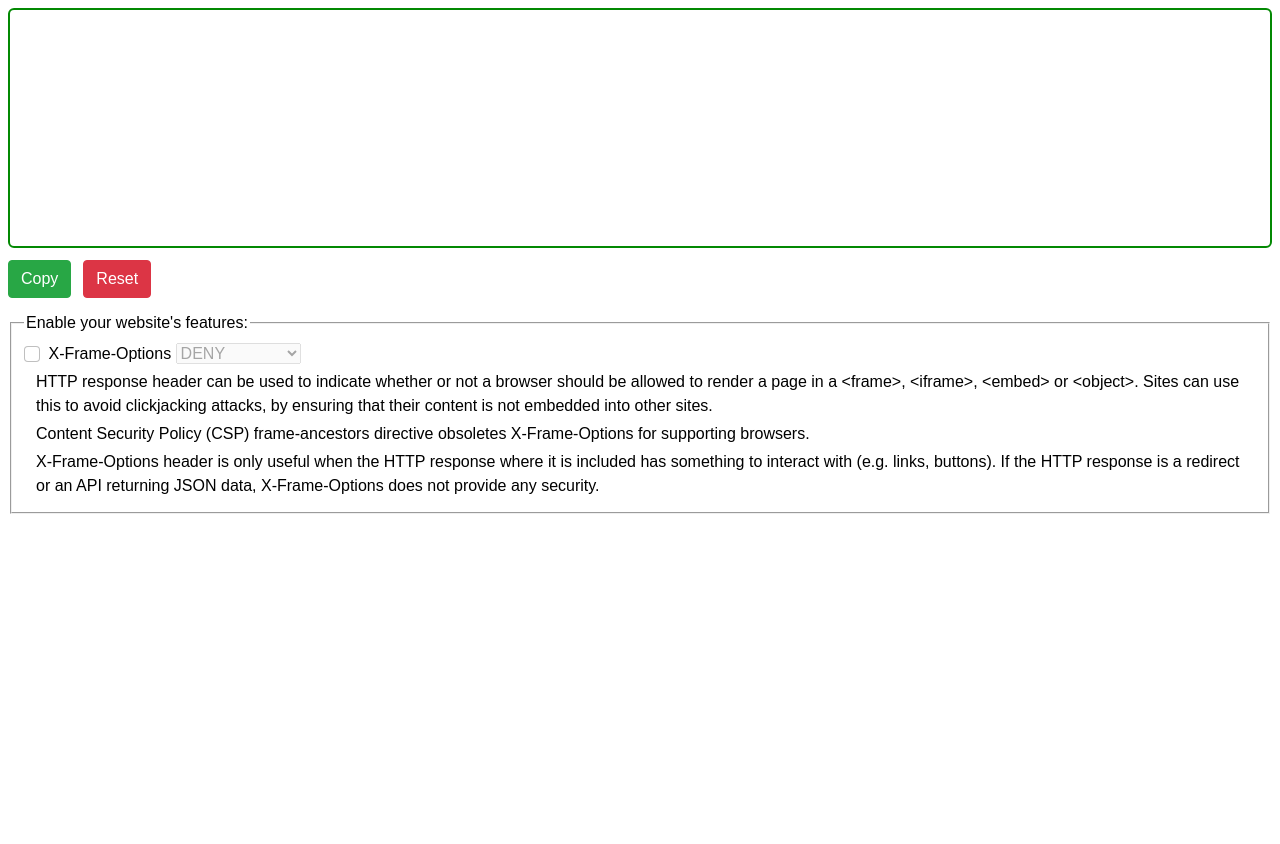
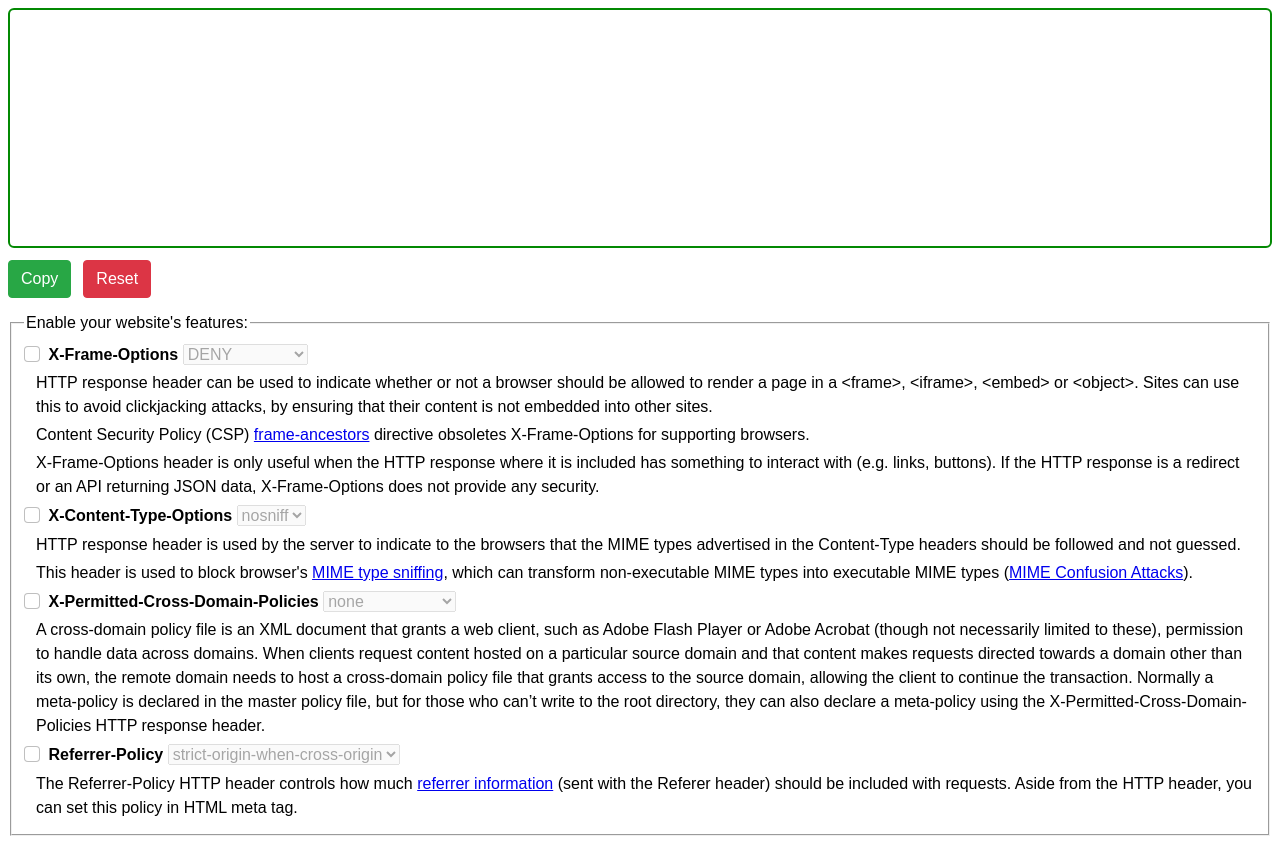
Before and after one commit to romria/security-response-headers-builder, a website: page src/index.html in a window 1280 px wide. Before the commit the page ends 800 px from the top, so only its background shows below. Drawn offline with Linux system fonts and the light colour scheme.

Commit message:
added more inputs

```diff
--- a/src/index.html
+++ b/src/index.html
@@ -85,7 +85,7 @@
       }
       .label {
         display: inline-block;
-        line-height: 1.5;
+        line-height: 1.6;
       }
       .tab {
         margin: 4px 0 4px 12px;
@@ -124,6 +124,7 @@
       }
       .label {
         cursor: pointer;
+        font-weight: 600;
       }
     </style>
   </head>
@@ -160,10 +161,57 @@
       HTTP response header can be used to indicate whether or not a browser should be allowed to render a page in a &lt;frame&gt;, &lt;iframe&gt;, &lt;embed&gt; or &lt;object&gt;. Sites can use this to avoid clickjacking attacks, by ensuring that their content is not embedded into other sites.
     </p>
     <p class="p tab">
-      Content Security Policy (CSP) frame-ancestors directive obsoletes X-Frame-Options for supporting browsers.
+      Content Security Policy (CSP) <a href="https://developer.mozilla.org/en-US/docs/Web/HTTP/Headers/Content-Security-Policy/frame-ancestors" target="_blank">frame-ancestors</a> directive obsoletes X-Frame-Options for supporting browsers.
     </p>
     <p class="p tab">
       X-Frame-Options header is only useful when the HTTP response where it is included has something to interact with (e.g. links, buttons). If the HTTP response is a redirect or an API returning JSON data, X-Frame-Options does not provide any security.
+    </p>
+
+    <div class="row">
+      <input class="checkbox" type="checkbox" id="xcto" name="xcto">
+      <label class="label" for="xcto">X-Content-Type-Options</label>
+      <select id="s_xcto" name="xcto" disabled>
+        <option value="nosniff" selected>nosniff</option>
+      </select>
+    </div>
+    <p class="p tab">
+      HTTP response header is used by the server to indicate to the browsers that the MIME types advertised in the Content-Type headers should be followed and not guessed.
+    </p>
+    <p class="p tab">
+      This header is used to block browser's <a href="https://developer.mozilla.org/en-US/docs/Web/HTTP/Basics_of_HTTP/MIME_types#mime_sniffing" target="_blank">MIME type sniffing</a>, which can transform non-executable MIME types into executable MIME types (<a href="https://blog.mozilla.org/security/2016/08/26/mitigating-mime-confusion-attacks-in-firefox/" target="_blank">MIME Confusion Attacks</a>).
+    </p>
+
+    <div class="row">
+      <input class="checkbox" type="checkbox" id="xpcdp" name="xpcdp">
+      <label class="label" for="xpcdp">X-Permitted-Cross-Domain-Policies</label>
+      <select id="s_xpcdp" name="xpcdp" disabled>
+        <option value="none" selected>none</option>
+        <option value="master-only">master-only</option>
+        <option value="by-content-type">by-content-type</option>
+        <option value="by-ftp-filename">by-ftp-filename</option>
+        <option value="all">all</option>
+      </select>
+    </div>
+    <p class="p tab">
+      A cross-domain policy file is an XML document that grants a web client, such as Adobe Flash Player or Adobe Acrobat (though not necessarily limited to these), permission to handle data across domains. When clients request content hosted on a particular source domain and that content makes requests directed towards a domain other than its own, the remote domain needs to host a cross-domain policy file that grants access to the source domain, allowing the client to continue the transaction. Normally a meta-policy is declared in the master policy file, but for those who can’t write to the root directory, they can also declare a meta-policy using the X-Permitted-Cross-Domain-Policies HTTP response header.
+    </p>
+
+    <div class="row">
+      <input class="checkbox" type="checkbox" id="rp" name="rp">
+      <label class="label" for="rp">Referrer-Policy</label>
+      <select id="s_rp" name="rp" disabled>
+        <option value="strict-origin-when-cross-origin" selected>strict-origin-when-cross-origin</option>
+        <option value="strict-origin">strict-origin</option>
+        <option value="no-referrer">no-referrer</option>
+        <option value="no-referrer-when-downgrade">no-referrer-when-downgrade</option>
+        <option value="origin">origin</option>
+        <option value="origin-when-cross-origin">origin-when-cross-origin</option>
+        <option value="same-origin">same-origin</option>
+        <option value="unsafe-url">unsafe-url</option>
+      </select>
+    </div>
+    <p class="p tab">
+      The Referrer-Policy HTTP header controls how much <a href="https://developer.mozilla.org/en-US/docs/Web/Security/Referer_header:_privacy_and_security_concerns" target="_blank">referrer information</a> (sent with the Referer header) should be included with requests. Aside from the HTTP header, you can set this policy in HTML meta tag.
     </p>
 
 <!--    <div class="row tab">-->
@@ -180,6 +228,7 @@
       xcto: {n: 'X-Content-Type-Options', v: 'nosniff'}, // https://cheatsheetseries.owasp.org/cheatsheets/HTTP_Headers_Cheat_Sheet.html#x-content-type-options
       xpcdp: {n: 'X-Permitted-Cross-Domain-Policies', v : 'none'}, //
       rp: {n: 'Referrer-Policy', v: 'strict-origin-when-cross-origin'}, // https://cheatsheetseries.owasp.org/cheatsheets/HTTP_Headers_Cheat_Sheet.html#referrer-policy
+
       ct: {n: 'Content-Type', v: 'text/html; charset=UTF-8'}, // https://cheatsheetseries.owasp.org/cheatsheets/HTTP_Headers_Cheat_Sheet.html#content-type
       cc: {n: 'Cache-Control', v: 'no-store, max-age=0'},
       p: {n: 'Pragma', v: 'no-cache'}, // The Pragma header is only specified for backwards compatibility with the HTTP/1.0 caches.
@@ -201,6 +250,7 @@
     Object.fromEntries = arr => Object.assign({}, ...Array.from(arr, k => ({[k]: false})));
     const boxKeys = Object.keys(HEADERS_TO_ADD);
     const boxValues = Object.fromEntries(boxKeys);
+    const selectValues = Object.fromEntries(boxKeys);
 
     // Prevent information disclosure via HTTP headers
     const HEADERS_TO_REMOVE = [
@@ -266,7 +316,8 @@
     }
 
     // Change events for feature toggling
-    document.querySelectorAll('input[type="checkbox"]').forEach(cb => cb.addEventListener('change', function({target:{id, checked}}) {
+    document.querySelectorAll('input[type="checkbox"]').forEach(cb => {
+      cb.addEventListener('change', function({target:{id, checked}}) {
         if (HEADERS_TO_ADD.hasOwnProperty(id)) {
           switch(id) {
             default:
@@ -280,7 +331,15 @@
               generateJSON();
           }
         }
-    }));
+      });
+      const sid = `s_${cb.id}`;
+      const dropdown = document.getElementById(sid);
+      selectValues[cb.id] = dropdown.value;
+
+      dropdown.addEventListener('change', ({target:{id, value}}) => {
+        selectValues[cb.id] = value;
+      });
+  });
 
     // Change events for text inputs of custom IDs
     // Object.keys(customIDs).forEach(id => document.getElementById(id).addEventListener('input', (e) => {
```
Lines whose indentation alone changed are shown as unchanged.
